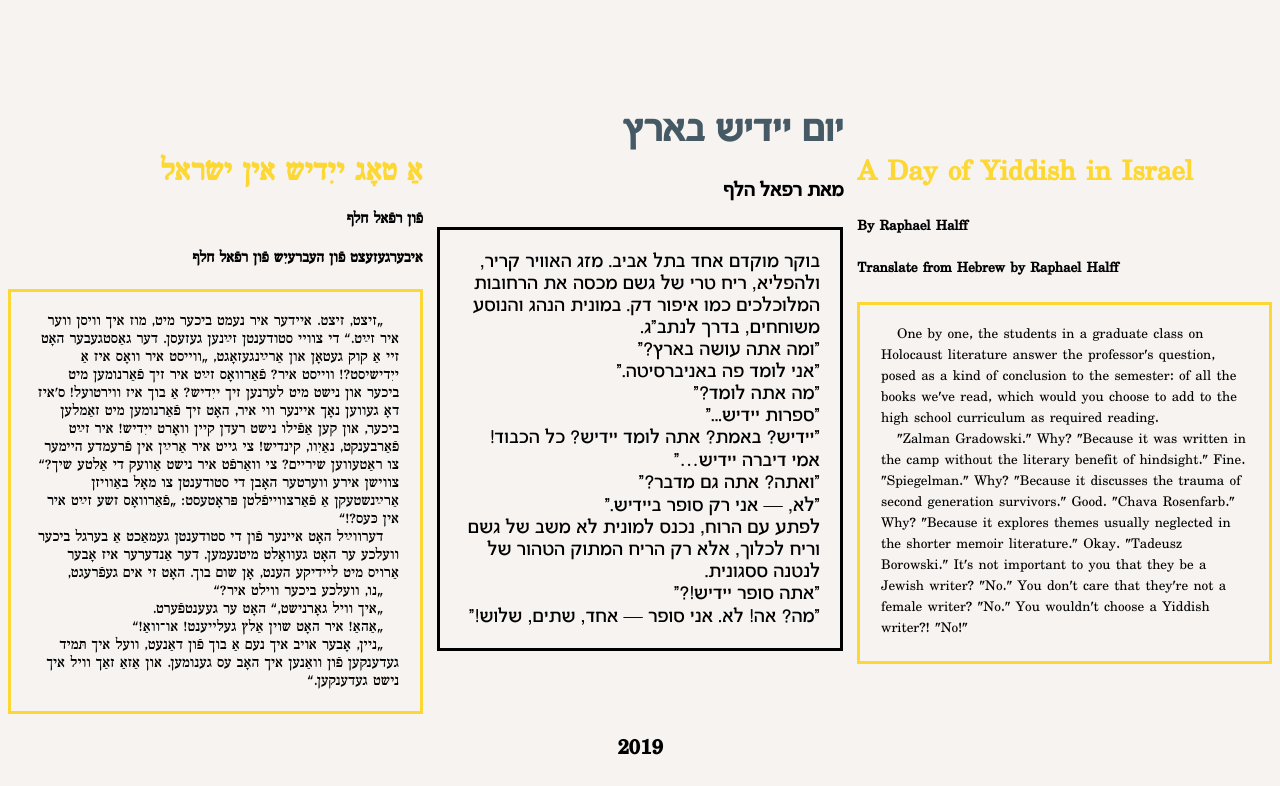
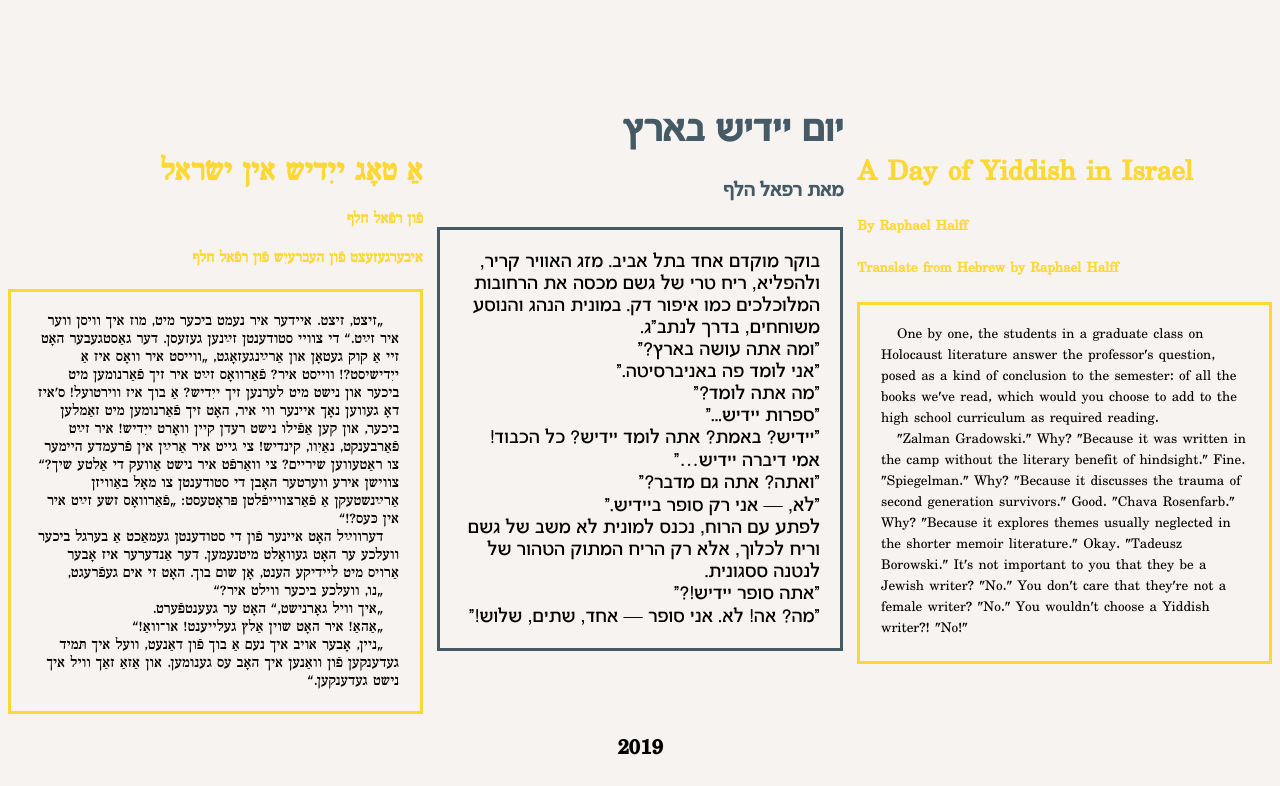
Before and after one commit to raphihalff/Lider, a PHP site: page /exhibits/togyiddish/togyidish.php in a window 1280 px wide. Shown: the part 247-1033 px from the top of the page. Run offline with PHP 8.4, Linux system fonts and the light colour scheme.

Commit message:
more color

```diff
--- a/exhibits/togyiddish/togyidish.php
+++ b/exhibits/togyiddish/togyidish.php
@@ -72,7 +72,7 @@
       grid-column: 3;
       grid-row: 2 / 4;
     }
-    .secondary-shtik .title {
+    .secondary-shtik .title, .secondary-shtik .author, .secondary-shtik .trans {
       color: var(<?php echo $color2; ?>);
     }
     .text {
@@ -80,9 +80,9 @@
       padding: 5%;
     }
     #main-shtik .text {
-      border-color: solid var(<?php echo $color1; ?>);
+      border: solid var(<?php echo $color1; ?>);
     }
-    #main-shtik .title {
+    #main-shtik .title, #main-shtik .author {
       color: var(<?php echo $color1; ?>);
     }
     div[data-lang='heb'] {
```
